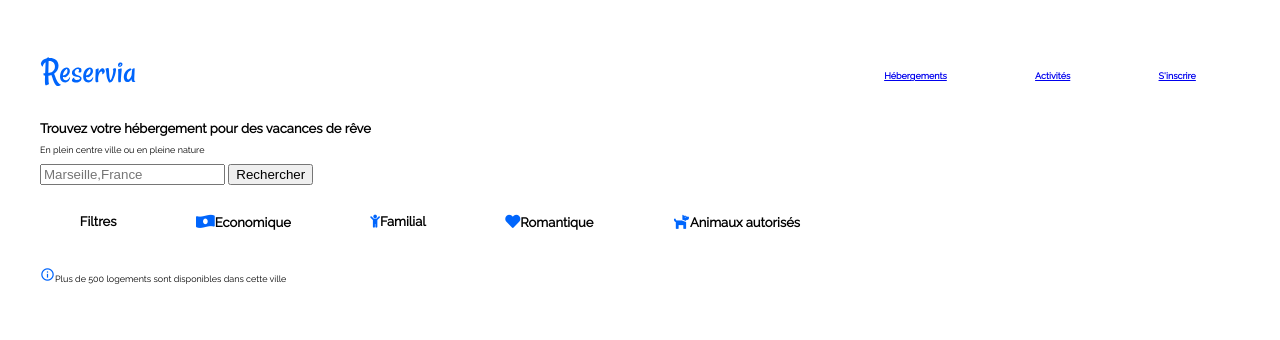
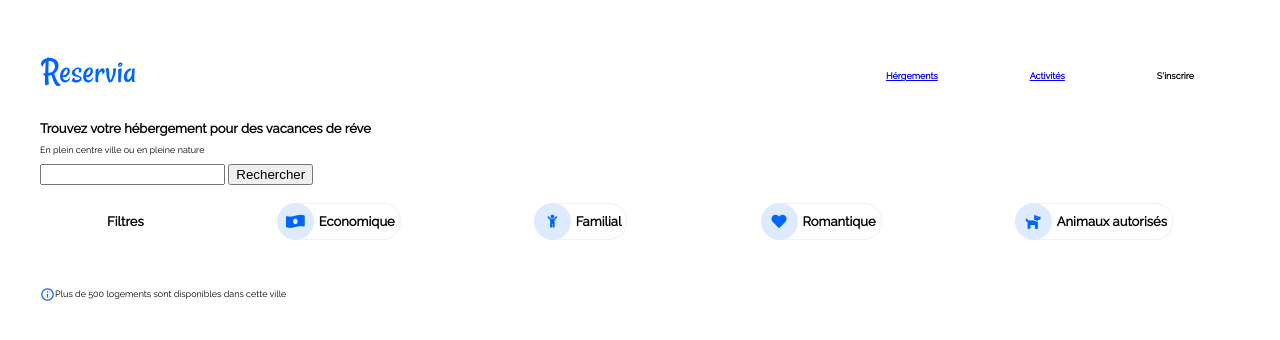
Before and after one commit to Andriatsimaniry/Andriatsimaniry_2_20032021, a plain HTML site: page index.html in a window 1280 px wide. Drawn offline with Linux system fonts and the light colour scheme.

Commit message:
Amelioration icone

```diff
--- a/index.html
+++ b/index.html
@@ -24,29 +24,53 @@
 		<div class="tete">
 			<div class="logo"><p><img src="Reservia.svg"></p></div>
 			<div class="menu">
-				<div class="hebergement"><a href="#hebergements" class="hebergement"><h2>Hébergements</h2></a></div>
-				<div class="activite"><a href = " #activites " class =" activités "><h2>Activités</a></h2></div>
-				<div class="inscrire"><a  href = "#" ><h2>S'inscrire</h2></a></div>
+				<div class="hebergement"><a href="#hebergements" class="hebergement"><h2>Hérgements</h2></a></div>
+				<div class="activite"><a href=" #activites " class=" activités " target="_blank"><h2>Activités</a></h2></div>
+				<div class="inscrire"><a><h2>S'inscrire</h2></a></div>
 			</div>
 			<div class="text-search">
 					<div>
-					<h1>Trouvez votre hébergement pour des vacances de rêve</h1></strong>
+					<h1>Trouvez votre hébergement pour des vacances de réve</h1></strong>
 					</div>
 					<div>
 					<p>En plein centre ville ou en pleine nature</p>
 					</div>
-				<input type="search" id="site-search"  placeholder=Marseille,France>
+				<input type="search" id="site-search">
 				 <button>Rechercher</button></div>
 			<div class="filters-container">
 			<h1>Filtres</h1>
-				<div class="economique"><h1><i class='fas fa-money-bill-wave-alt' style='font-size:15px;color:#0065FC'></i>Economique</h1></div>
-				<div class="familiale"><h1><i class='fas fa-child' style='font: size 15px;color:#0065FC'></i>Familial</h1></div>
-				<div class="romantique"><h1><i class='fa fa-heart' style='font-size:15px;color:#0065FC'></i>Romantique</h1></div>
-				<div class="animaux"><h1><i class='fas fa-dog' style='font-size:15px;color:#0065FC'></i>Animaux autorisés</h1></div>
+
+			<div class="filter">
+				<div class="icon-container">
+					<i class="fas fa-money-bill-wave-alt" style="font-size:15px;color:#0065FC"></i>
+				</div>
+				<h1>Economique</h1>
 			</div>
-			<div class="ville"><p><i class="material-icons" style="font-size:15px;color: #0065FC">info_outline</i>Plus de 500 logements sont disponibles dans cette ville</p></div>
+			<div class="filter">
+				<div class="icon-container">
+					<i class="fas fa-child" style="font: size 15px;color:#0065FC"></i>
+				</div>
+				<h1>Familial</h1>
+			</div>
+			<div class="filter">
+				<div class="icon-container">
+					<i class="fa fa-heart" style="font-size:15px;color:#0065FC"></i>
+				</div>
+				<h1>Romantique</h1>
+			</div>
+			<div class="filter">
+				<div class="icon-container">
+					<i class="fas fa-dog" style="font-size:15px;color:#0065FC"></i>
+				</div>
+				<h1>Animaux autorisés</h1>
+			</div>
+
+			</div>
+			<div class="ville">
+				<i class="material-icons" style="font-size:15px;color: #0065FC">info_outline</i>
+				<p>Plus de 500 logements sont disponibles dans cette ville</p>
+			</div>
 		</div>
-
 
 
 
--- a/styles.css
+++ b/styles.css
@@ -26,19 +26,43 @@ body{
 .text-search {
 	grid-row: 2 ;
 	grid-column: 1 / span 3;
-
-
-
 }
 .filters-container{
 	display: flex;
 	grid-row: 3 ;
-	grid-column: 1 / span 2;
+	grid-column: 1 / span 3;
 	justify-content: space-around;
 	align-items: center;
 }
+
+
+.filter {
+	display: flex;
+	align-items: center;
+	border: 1px solid #F2F2F2;
+	border-radius: 17.5px;
+	height: 35px;
+	border-left: none;
+}
+
+.filter h1 {
+	padding: 0 5px;
+	white-space: nowrap;
+}
+
+.icon-container {
+	height: 37px;
+	width: 37px;
+    display: flex;
+    align-items: center;
+    justify-content: center;
+    background-color: #DEEBFF;
+    border-radius: 18.5px;
+	margin-left: -1px;
+}
 .ville{
 	grid-row: 4;
-	grid-column: 1 / span 3;
-
+	grid-column: 1 / span 2;
+	display: flex;
+	align-items: center;
 }
```
